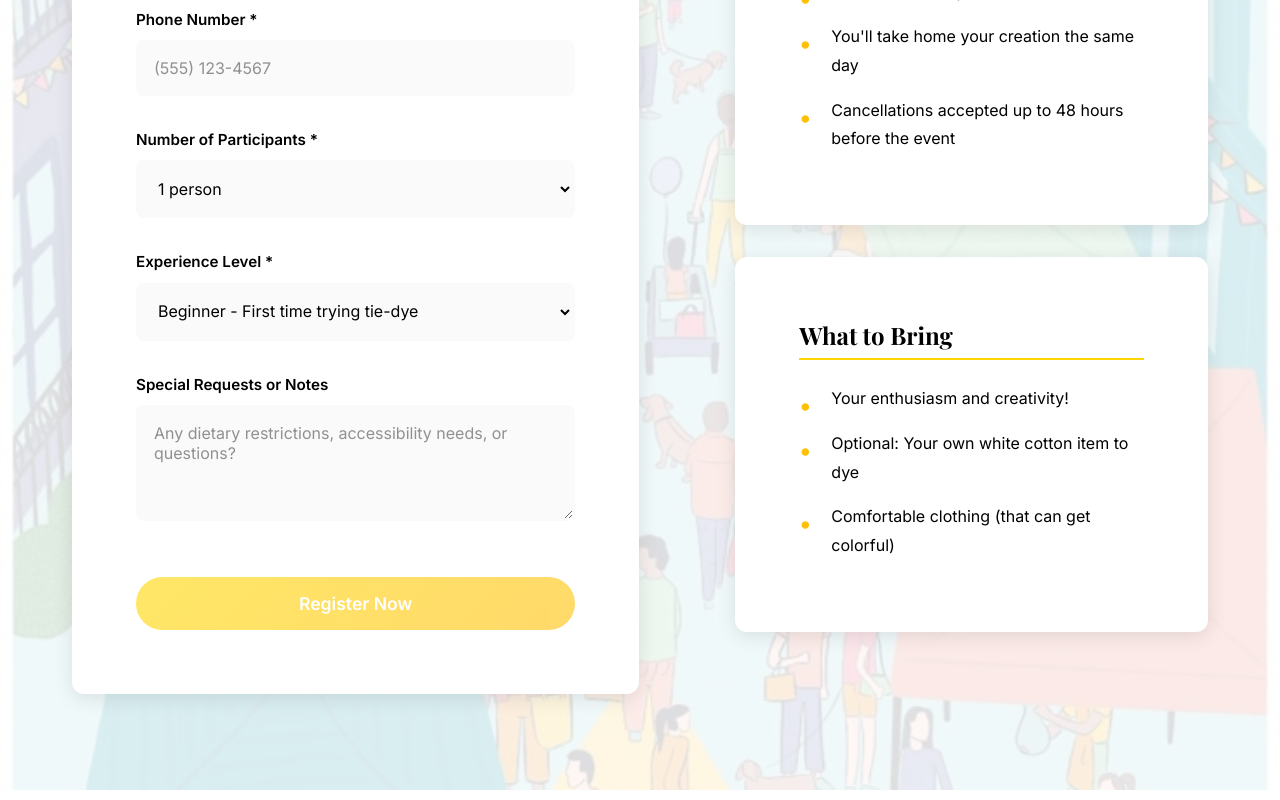
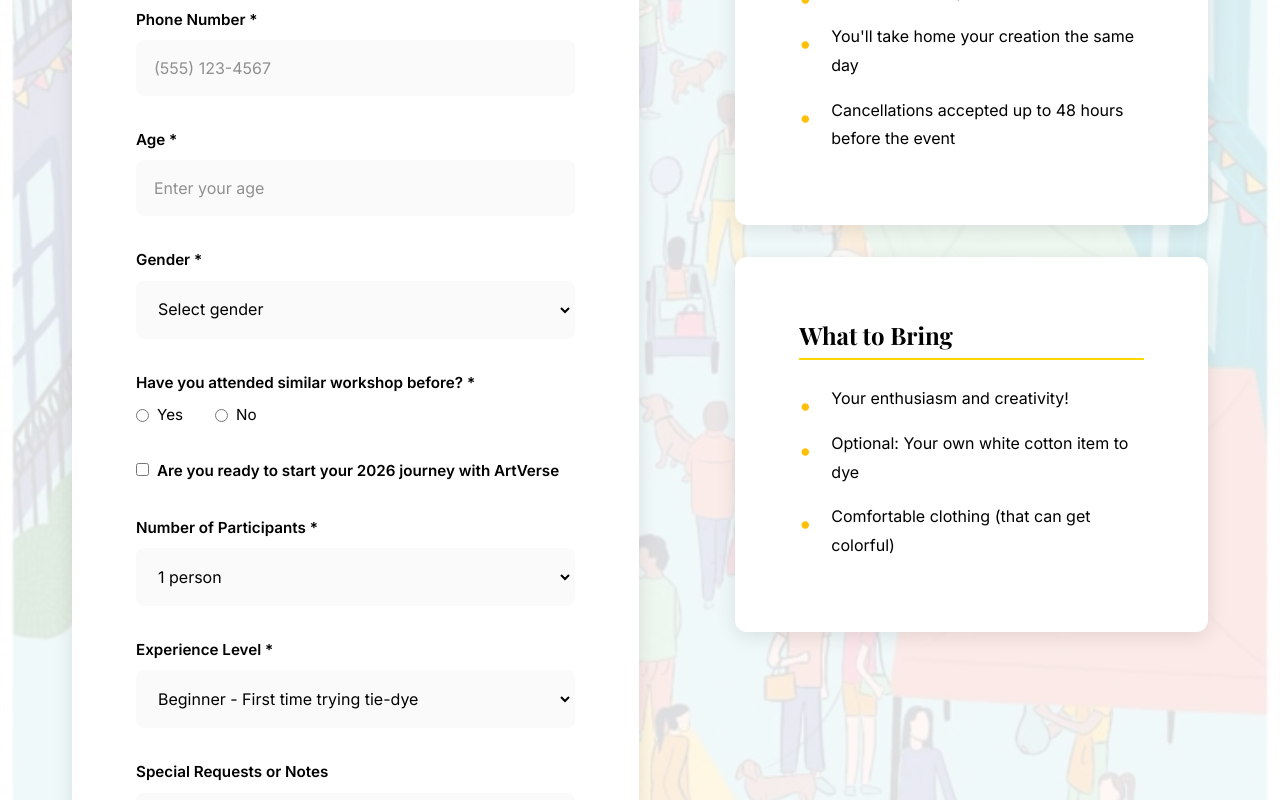
Before and after one commit to krishh26/artverse_website, an Angular app: page /tie-dye-workshop in a window 1280 px wide. Shown: the part 2360-3160 px from the top of the page. Built offline with nearby package versions, Linux system fonts and the light colour scheme.

Commit message:
Add age, gender, and attendance questions to Tie-Dye Workshop registration form; implement HTTP submission and thank you modal

```diff
--- a/src/app/pages/tie-dye-workshop/tie-dye-workshop.component.html
+++ b/src/app/pages/tie-dye-workshop/tie-dye-workshop.component.html
@@ -133,6 +133,73 @@
             </div>
 
             <div class="form-group">
+              <label for="age">Age *</label>
+              <input
+                type="number"
+                id="age"
+                [(ngModel)]="formData.age"
+                name="age"
+                class="form-control"
+                placeholder="Enter your age"
+                min="1"
+                max="120"
+                required>
+            </div>
+
+            <div class="form-group">
+              <label for="gender">Gender *</label>
+              <select
+                id="gender"
+                [(ngModel)]="formData.gender"
+                name="gender"
+                class="form-control"
+                required>
+                <option value="">Select gender</option>
+                <option value="Male">Male</option>
+                <option value="Female">Female</option>
+                <option value="Other">Other</option>
+                <option value="Prefer not to say">Prefer not to say</option>
+              </select>
+            </div>
+
+            <div class="form-group">
+              <label>Have you attended similar workshop before? *</label>
+              <div class="radio-group">
+                <label class="radio-label">
+                  <input
+                    type="radio"
+                    [(ngModel)]="formData.attendedBefore"
+                    name="attendedBefore"
+                    value="Yes"
+                    class="radio-input"
+                    required>
+                  <span>Yes</span>
+                </label>
+                <label class="radio-label">
+                  <input
+                    type="radio"
+                    [(ngModel)]="formData.attendedBefore"
+                    name="attendedBefore"
+                    value="No"
+                    class="radio-input"
+                    required>
+                  <span>No</span>
+                </label>
+              </div>
+            </div>
+
+            <div class="form-group">
+              <label>
+                <input
+                  type="checkbox"
+                  [(ngModel)]="formData.readyFor2026"
+                  name="readyFor2026"
+                  class="checkbox-input">
+                <span>Are you ready to start your 2026 journey with ArtVerse</span>
+              </label>
+            </div>
+
+            <div class="form-group">
               <label for="participants">Number of Participants *</label>
               <select
                 id="participants"
@@ -176,8 +243,9 @@
             <button
               type="submit"
               class="btn btn-primary"
-              [disabled]="!registrationForm.valid">
-              Register Now
+              [disabled]="!registrationForm.valid || isSubmitting">
+              <span *ngIf="!isSubmitting">Register Now</span>
+              <span *ngIf="isSubmitting">Submitting...</span>
             </button>
           </form>
         </div>
@@ -207,3 +275,17 @@
     </div>
   </section>
 </section>
+
+<!-- Thank You Modal -->
+<div class="modal-overlay" *ngIf="showThankYouModal" (click)="closeThankYouModal()">
+  <div class="modal-content" (click)="$event.stopPropagation()">
+    <button class="modal-close" (click)="closeThankYouModal()" aria-label="Close">&times;</button>
+    <div class="modal-body">
+      <div class="success-icon">✓</div>
+      <h2>Thank You, {{ submittedName }}!</h2>
+      <p>Your registration for the Tie-Dye Workshop has been received successfully.</p>
+      <p>We'll send a confirmation email to <strong>{{ submittedEmail }}</strong> shortly.</p>
+      <button class="btn btn-primary modal-button" (click)="closeThankYouModal()">Close</button>
+    </div>
+  </div>
+</div>
--- a/src/app/pages/tie-dye-workshop/tie-dye-workshop.component.scss
+++ b/src/app/pages/tie-dye-workshop/tie-dye-workshop.component.scss
@@ -311,6 +311,37 @@
       resize: vertical;
       min-height: 100px;
     }
+
+    .radio-group {
+      display: flex;
+      gap: var(--spacing-md);
+      margin-top: var(--spacing-xs);
+
+      .radio-label {
+        display: flex;
+        align-items: center;
+        gap: var(--spacing-xs);
+        cursor: pointer;
+        font-weight: normal;
+        margin-bottom: 0;
+
+        .radio-input {
+          width: auto;
+          margin: 0;
+          cursor: pointer;
+        }
+
+        span {
+          user-select: none;
+        }
+      }
+    }
+
+    .checkbox-input {
+      width: auto;
+      margin-right: var(--spacing-xs);
+      cursor: pointer;
+    }
   }
 }
 
@@ -389,3 +420,146 @@
     }
   }
 }
+
+// Thank You Modal
+.modal-overlay {
+  position: fixed;
+  top: 0;
+  left: 0;
+  right: 0;
+  bottom: 0;
+  background: rgba(0, 0, 0, 0.7);
+  display: flex;
+  align-items: center;
+  justify-content: center;
+  z-index: 10000;
+  animation: fadeIn 0.3s ease-in-out;
+}
+
+.modal-content {
+  background: var(--color-white);
+  background-image: url('/assets/images/blacktiediy.jpg');
+  background-size: cover;
+  background-position: center;
+  background-repeat: no-repeat;
+  border-radius: 16px;
+  padding: var(--spacing-xl);
+  max-width: 500px;
+  width: 90%;
+  position: relative;
+  box-shadow: 0 10px 40px rgba(0, 0, 0, 0.3);
+  animation: slideUp 0.3s ease-out;
+  overflow: hidden;
+
+  &::before {
+    content: '';
+    position: absolute;
+    top: 0;
+    left: 0;
+    right: 0;
+    bottom: 0;
+    background: rgba(255, 255, 255, 0.5);
+    z-index: 0;
+  }
+}
+
+.modal-close {
+  position: absolute;
+  top: var(--spacing-md);
+  right: var(--spacing-md);
+  background: rgba(255, 255, 255, 0.9);
+  border: none;
+  font-size: 2rem;
+  color: var(--color-charcoal-light);
+  cursor: pointer;
+  line-height: 1;
+  padding: 0;
+  width: 32px;
+  height: 32px;
+  display: flex;
+  align-items: center;
+  justify-content: center;
+  border-radius: 50%;
+  transition: var(--transition-smooth);
+  z-index: 2;
+
+  &:hover {
+    background: var(--color-beige);
+    color: var(--color-charcoal);
+  }
+}
+
+.modal-body {
+  text-align: center;
+  padding: var(--spacing-md) 0;
+  position: relative;
+  z-index: 1;
+
+  .success-icon {
+    width: 80px;
+    height: 80px;
+    border-radius: 50%;
+    background: linear-gradient(135deg, var(--color-yellow) 0%, var(--color-yellow-dark) 100%);
+    color: var(--color-white);
+    display: flex;
+    align-items: center;
+    justify-content: center;
+    font-size: 3rem;
+    font-weight: bold;
+    margin: 0 auto var(--spacing-lg);
+    animation: scaleIn 0.3s ease-out 0.1s both;
+    box-shadow: 0 4px 15px rgba(0, 0, 0, 0.2);
+  }
+
+  h2 {
+    font-family: var(--font-display);
+    font-size: 2rem;
+    color: var(--color-charcoal);
+    margin-bottom: var(--spacing-md);
+  }
+
+  p {
+    font-size: 1.1rem;
+    line-height: 1.6;
+    color: var(--color-charcoal-light);
+    margin-bottom: var(--spacing-sm);
+
+    strong {
+      color: var(--color-charcoal);
+    }
+  }
+
+  .modal-button {
+    margin-top: var(--spacing-lg);
+    max-width: 200px;
+  }
+}
+
+@keyframes fadeIn {
+  from {
+    opacity: 0;
+  }
+  to {
+    opacity: 1;
+  }
+}
+
+@keyframes slideUp {
+  from {
+    transform: translateY(30px);
+    opacity: 0;
+  }
+  to {
+    transform: translateY(0);
+    opacity: 1;
+  }
+}
+
+@keyframes scaleIn {
+  from {
+    transform: scale(0);
+  }
+  to {
+    transform: scale(1);
+  }
+}
--- a/src/app/pages/tie-dye-workshop/tie-dye-workshop.component.ts
+++ b/src/app/pages/tie-dye-workshop/tie-dye-workshop.component.ts
@@ -1,6 +1,7 @@
 import { Component } from '@angular/core';
 import { CommonModule } from '@angular/common';
 import { FormsModule } from '@angular/forms';
+import { HttpClient } from '@angular/common/http';
 
 @Component({
   selector: 'app-tie-dye-workshop',
@@ -10,13 +11,19 @@ import { FormsModule } from '@angular/forms';
   styleUrls: ['./tie-dye-workshop.component.scss']
 })
 export class TieDyeWorkshopComponent {
+  constructor(private http: HttpClient) {}
+
   formData = {
     name: '',
     email: '',
     phone: '',
     participants: '1',
     experience: 'beginner',
-    specialRequests: ''
+    specialRequests: '',
+    age: '',
+    gender: '',
+    attendedBefore: '',
+    readyFor2026: false
   };
 
   experienceLevels = [
@@ -36,10 +43,52 @@ export class TieDyeWorkshopComponent {
     materialsIncluded: true
   };
 
+  isSubmitting = false;
+  showThankYouModal = false;
+  submittedName = '';
+  submittedEmail = '';
+
   onSubmit() {
-    console.log('Registration submitted:', this.formData);
-    alert(`Thank you ${this.formData.name}! Your registration for the Tie-Dye Workshop has been received. We'll send a confirmation email to ${this.formData.email} shortly.`);
-    this.resetForm();
+    if (this.isSubmitting) return;
+
+    this.isSubmitting = true;
+
+    // Prepare payload according to API structure
+    const payload = {
+      data: {
+        name: this.formData.name,
+        email: this.formData.email,
+        phone: this.formData.phone,
+        participants: this.formData.participants,
+        experience: this.formData.experience,
+        specialRequests: this.formData.specialRequests,
+        age: this.formData.age,
+        gender: this.formData.gender,
+        attendedBefore: this.formData.attendedBefore || 'No',
+        readyFor2026: this.formData.readyFor2026 ? 'Yes' : 'No'
+      }
+    };
+
+    this.http.post('https://api.aklinks.in/api/v1/event-users', payload)
+      .subscribe({
+        next: (response) => {
+          console.log('Registration successful:', response);
+          this.submittedName = this.formData.name;
+          this.submittedEmail = this.formData.email;
+          this.resetForm();
+          this.isSubmitting = false;
+          this.showThankYouModal = true;
+        },
+        error: (error) => {
+          console.error('Registration error:', error);
+          alert('There was an error submitting your registration. Please try again or contact us directly.');
+          this.isSubmitting = false;
+        }
+      });
+  }
+
+  closeThankYouModal() {
+    this.showThankYouModal = false;
   }
 
   resetForm() {
@@ -49,7 +98,11 @@ export class TieDyeWorkshopComponent {
       phone: '',
       participants: '1',
       experience: 'beginner',
-      specialRequests: ''
+      specialRequests: '',
+      age: '',
+      gender: '',
+      attendedBefore: '',
+      readyFor2026: false
     };
   }
 }
--- a/src/main.ts
+++ b/src/main.ts
@@ -1,6 +1,7 @@
 import { bootstrapApplication } from '@angular/platform-browser';
 import { provideRouter, withInMemoryScrolling } from '@angular/router';
 import { provideAnimations } from '@angular/platform-browser/animations';
+import { provideHttpClient } from '@angular/common/http';
 import { AppComponent } from './app/app.component';
 import { routes } from './app/app.routes';
 
@@ -13,6 +14,7 @@ bootstrapApplication(AppComponent, {
         anchorScrolling: 'enabled'
       })
     ),
-    provideAnimations()
+    provideAnimations(),
+    provideHttpClient()
   ]
 }).catch(err => console.error(err));
```
Also changed, not shown: src/assets/images/blacktiediy.jpg (added).
